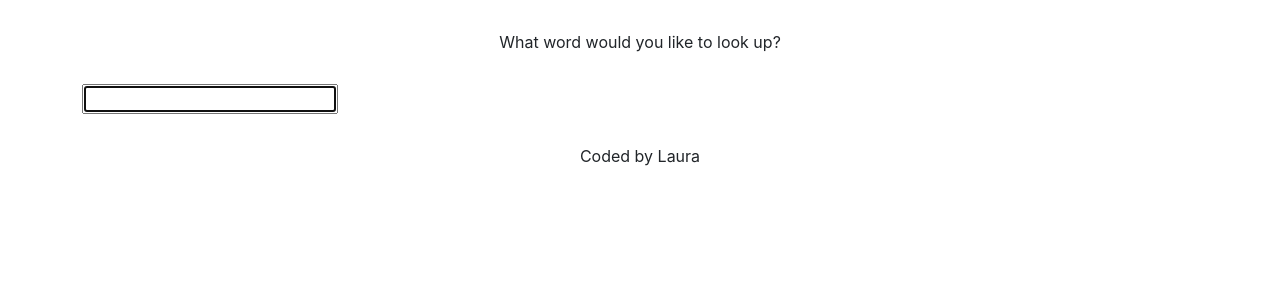
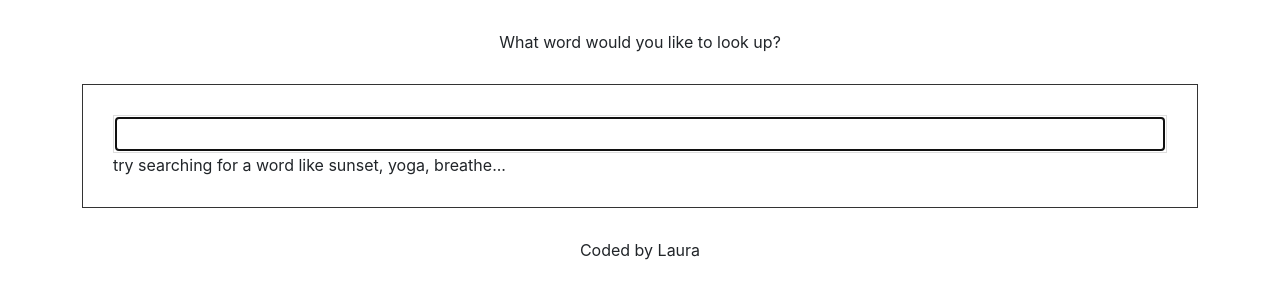
Before and after one commit to laumo15/react-dictionary-app, a React (Create React App) app: page / in a window 1280 px wide. Shown: the top 300 px of the page. Built offline with nearby package versions, Linux system fonts and the light colour scheme; no server answers.

Commit message:
Basic styling; Set default keyword on load

```diff
--- a/src/App.css
+++ b/src/App.css
@@ -1,3 +1,12 @@
+a {
+  text-decoration: underline;
+  color: black;
+}
+
+a:hover {
+    color: #ECD616;
+}
+
 .App {
   margin: 30px auto;
 }
--- a/src/App.js
+++ b/src/App.js
@@ -7,7 +7,7 @@ function App() {
       <div className="container">
         <header className="App-header">What word would you like to look up?</header>
         <main>
-          <Dictionary />
+          <Dictionary defaultKeyword={"move"} />
         </main>
         <footer className='Footer'>Coded by Laura</footer>
       </div>
--- /dev/null
+++ b/src/Dictionary.css
@@ -0,0 +1,17 @@
+section {
+    padding: 30px;
+    border: 1px solid #333;;
+    margin: 20px 0;
+}
+
+input {
+    width: 100%;
+    padding: 6px 10px;
+    color: #333;
+    border: 1px solid #ddd;
+}
+
+.hint {
+    font-size: 11px;
+    margin-top: 5px;
+}
--- a/src/Dictionary.js
+++ b/src/Dictionary.js
@@ -1,10 +1,12 @@
+import "./Dictionary.css";
 import React, { useState } from "react";
 import axios from "axios";
 import Results from "./Results";
 
-export default function Dictionary() {
-    let [keyword, setKeyword] = useState("");
+export default function Dictionary(props) {
+    let [keyword, setKeyword] = useState(props.defaultKeyword);
     let [results, setResults] = useState(null);
+    let [loaded, setLoaded] = useState(false);
 
   function handleKeywordChange(event) {
     setKeyword(event.target.value)
@@ -14,19 +16,39 @@ export default function Dictionary() {
     setResults(response.data[0])
   }
 
-  //API documentation: https://dictionaryapi.dev/
-  function search(event) {
-    event.preventDefault()
+  function search() {
     let apiUrl = `https://api.dictionaryapi.dev/api/v2/entries/en/${keyword}`
     axios.get(apiUrl).then(handleResponse)
+    setLoaded(true);
+  }
+  function load() {
+    setLoaded(true);
+    search();
+  }
+  //API documentation: https://dictionaryapi.dev/
+  function handleSubmit(event) {
+    event.preventDefault();
+    search();
   }
 
-  return (
+  if (loaded) {return (
     <div className="Dictionary">
-      <form onSubmit={search}>
-        <input type="search" autoFocus={true} onChange={handleKeywordChange} />
-          </form>
-          <Results results={results} />
+      <section>
+        <form onSubmit={handleSubmit}>
+          <input
+            type="search"
+            autoFocus={true}
+            onChange={handleKeywordChange}
+          />
+        </form>
+        <div className="suggestion">
+          try searching for a word like sunset, yoga, breathe...
+        </div>
+      </section>
+      <Results results={results} />
     </div>
   )
+  } else {
+    load();
+  }
 }
--- /dev/null
+++ b/src/Results.css
@@ -0,0 +1,6 @@
+h2 {
+    font-size: 36px;
+    font-weight: bold;
+    line-height: 1.5;
+    text-transform: uppercase;
+}
--- a/src/Results.js
+++ b/src/Results.js
@@ -1,26 +1,31 @@
+import "./Results.css";
 import React from "react";
 import Meaning from "./Meaning";
 import Phonetic from "./Phonetic";
 
 export default function Results(props) {
     if (props.results) {
-        console.log(props.results.phonetics);
         return (
           <div className="Results">
+            <section>
               <h2>{props.results.word}</h2>
-                {props.results.phonetics.map(function(phonetic, index){
+              {props.results.phonetics.map(function (phonetic, index) {
                 return (
                   <div key={index}>
                     <Phonetic phonetic={phonetic} />
-                        </div>)
+                  </div>
+                )
               })}
+            </section>
             {props.results.meanings.map(function (meaning, index) {
-                    return (<div key={index}>
-                        <Meaning meaning = {meaning} />
-                    </div>)
+              return (
+                <section key={index}>
+                  <Meaning meaning={meaning} />
+                </section>
+              )
             })}
           </div>
-        );
+        )
     } else {
         return null;
     }
```
Lines whose indentation alone changed are shown as unchanged.
